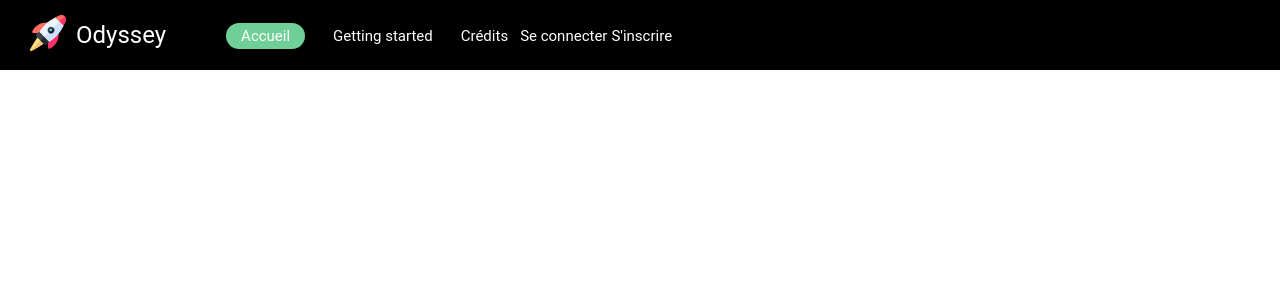
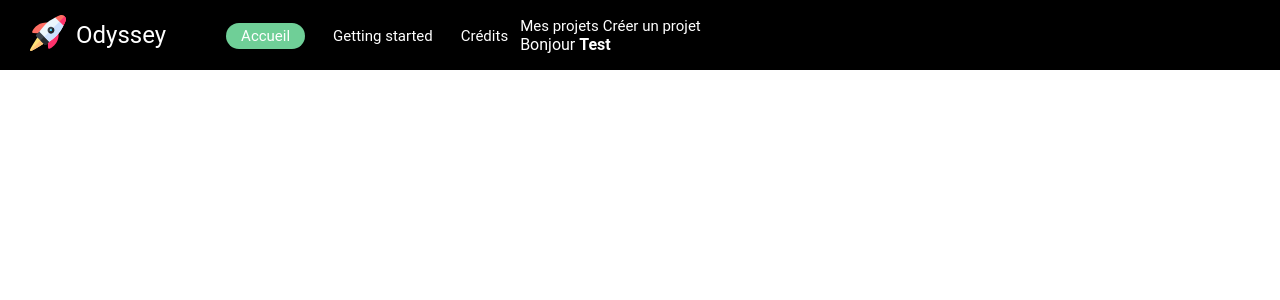
Before and after one commit to FoxGlow/odyssey, a PHP site: page / in a window 1280 px wide. Shown: the top 300 px of the page. Run offline with PHP 8.4, Linux system fonts and the light colour scheme.

Commit message:
Update navbar

```diff
--- a/app/Views/components/navbar.html.twig
+++ b/app/Views/components/navbar.html.twig
@@ -10,19 +10,23 @@
         <a href="">Getting started</a>
         <a href="">Crédits</a>
     </div>
+    <div class="nav-separator">
+        <img src="assets/images/line.svg" alt="line" />
+    </div>
     <div class="nav-user">
-        <div class="nav-user-guest">
-            <a href="">Se connecter</a>
-            <a href="">S'inscrire</a>
-        </div>
-        <!--
         <div class="nav-user-authenticated">
             <a href="">Mes projets</a>
             <a href="">Créer un projet</a>
         </div>
-        <div class="nav-user-authenticated-name">
-            <span class="nav-user-name">Bonjour <strong>{{ username }}<strong></span>
+        <div class="nav-empty"></div>
+        <!--
+        <div class="nav-user-guest nav-right">
+            <a href="">Se connecter</a>
+            <a href="">S'inscrire</a>
         </div>
         -->
+        <div class="nav-user-authenticated-name nav-right">
+            <span class="nav-user-name">Bonjour <strong>Test{{ username }}<strong></span>
+        </div>
     </div>
 </nav>
```
